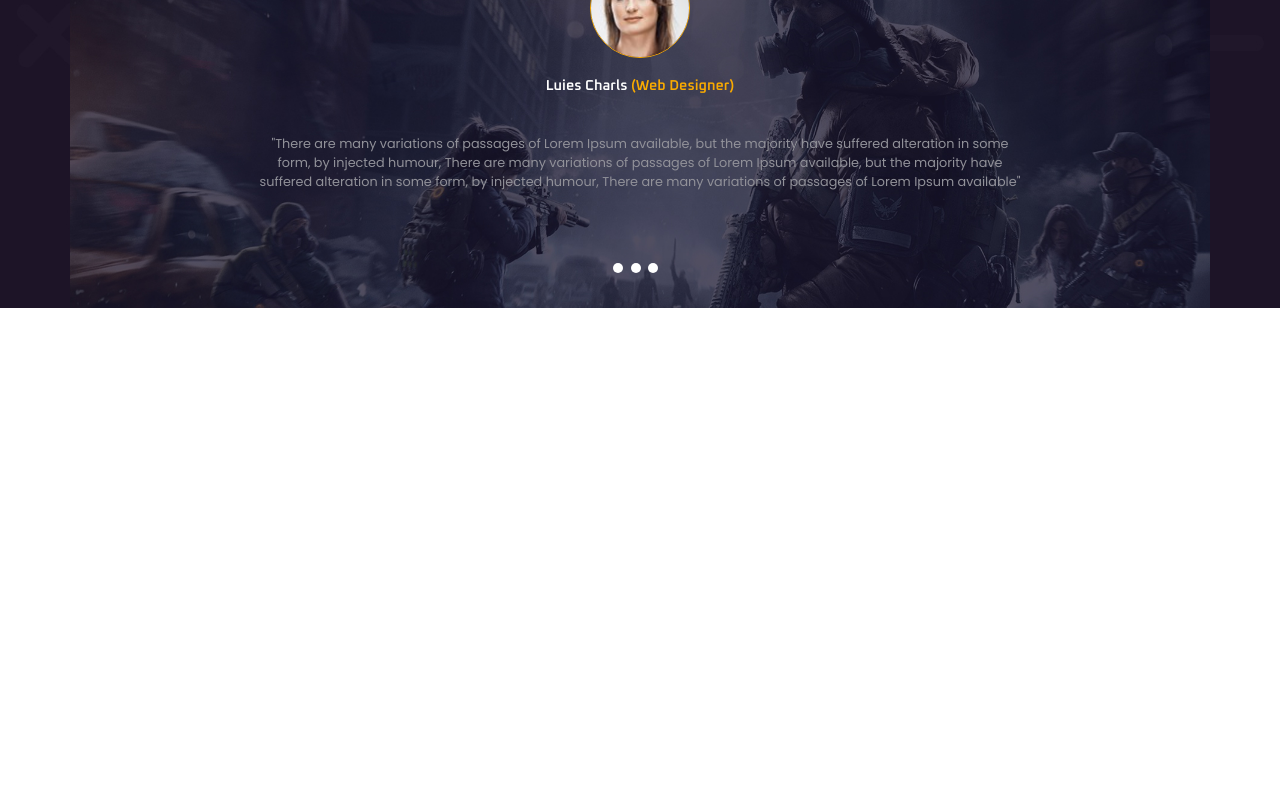
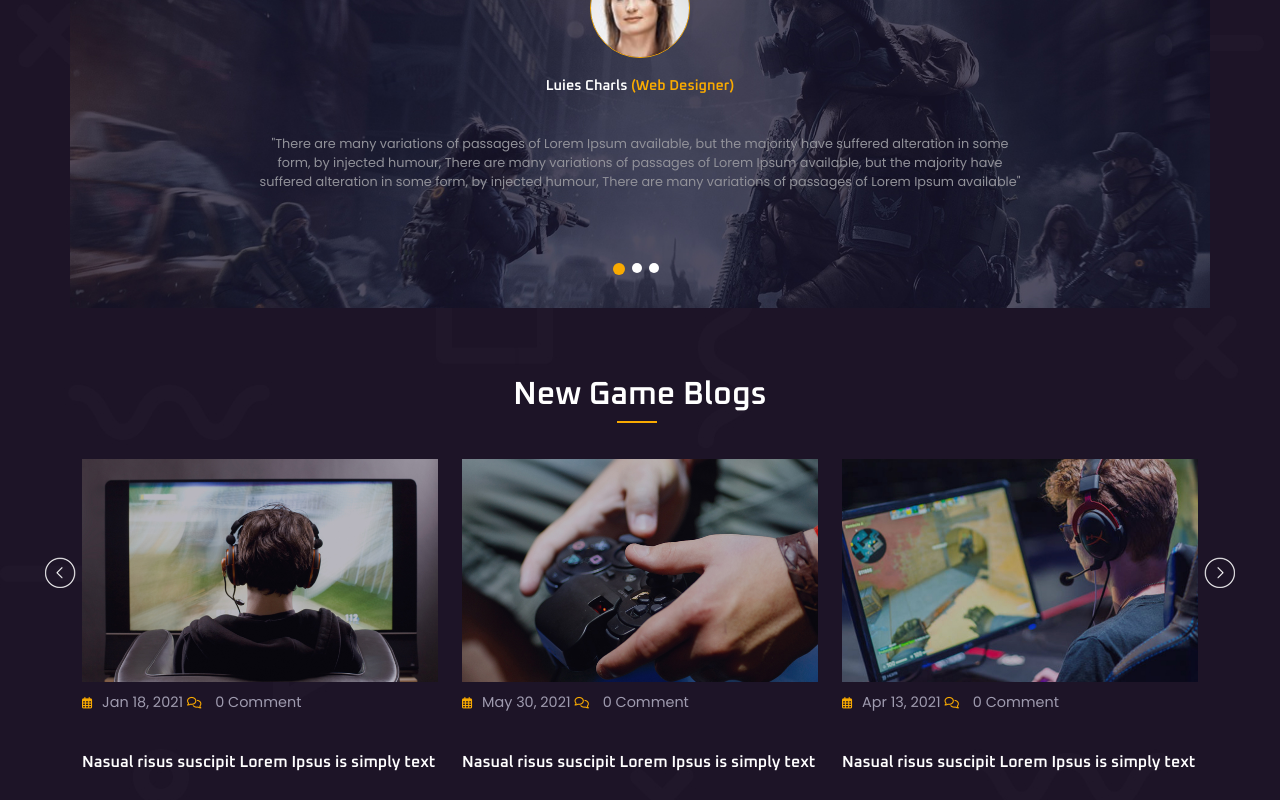
Before and after one commit to MaxPredathor/proj-html-vuejs, a Vue app: page / in a window 1280 px wide. Shown: the part 3875-4675 px from the top of the page. Before the commit the page ends 4183 px from the top, so only its background shows below. Built offline with nearby package versions, Linux system fonts and the light colour scheme.

Commit message:
added last slider and fixed sliding function

```diff
--- a/src/App.vue
+++ b/src/App.vue
@@ -107,7 +107,7 @@
       </div>
     </section>
     <section class="container position-relative">
-      <div class="row mt-5 mb-3 d-flex justify-content-between flex-column align-items-center">
+      <div class="row mt-5 mb-3 justify-content-between flex-column align-items-center">
         <h2 class="category">Deal Of The Day</h2>
         <div class="small-border position-absolute"></div>
         <div class="choice d-flex justify-content-evenly align-items-center">
@@ -117,7 +117,7 @@
           <div class="col-3 p-3">secs</div>
         </div>
       </div>
-      <div ref="slider" class="row d-flex overflow-hidden flex-nowrap mt-5" >
+      <div ref="slider2" class="row overflow-hidden flex-nowrap mt-5" >
         <ProductCard v-for="item in store.bestSellersProduct"
         :img="item.img"
         :name="item.name"
@@ -127,8 +127,8 @@
         :discount="item.discount"
         :discPrize="item.discountedPrice"
         />
-        <div id="prev" class="two" @click="scrollLeft(0, - 330)"></div>
-        <div id="next" class="two" @click="scrollRight(0, + 330)"></div>
+        <div id="prev" class="two" @click="scrollLeft2(0, - 330)"></div>
+        <div id="next" class="two" @click="scrollRight2(0, + 330)"></div>
       </div>
     </section>
     <section id="the-division" class="container position-relative">
@@ -141,9 +141,25 @@
         />
       </div>
       <div class="dot-container">
-        <div class="dot" @click="scrollQuotes(0, 0)"></div>
-        <div class="dot" @click="scrollQuotes(0, + 1325)"></div>
-        <div class="dot" @click="scrollQuotes(0, + 2700)"></div>
+        <div class="dot" :class="{'active-dot': store.slideOneActive}" @click="scrollQuotes(0, 0), switchDotFlags()"></div>
+        <div class="dot" :class="{'active-dot': store.slideTwoActive}" @click="scrollQuotes(0, + 1325), switchDotFlags2()"></div>
+        <div class="dot" :class="{'active-dot': store.slideThreeActive}" @click="scrollQuotes(0, + 2700), switchDotFlags3()"></div>
+      </div>
+    </section>
+    <section class="container position-relative">
+      <div class="row mt-5 mb-3 d-flex justify-content-between flex-column align-items-center">
+        <h2 class="category">New Game Blogs</h2>
+        <div class="small-border position-absolute"></div>
+      </div>
+      <div ref="blogs" class="row overflow-hidden flex-nowrap mt-2">
+        <BlogsCard v-for="item in store.gameBlogs"
+        :date="item.date"
+        :comments="item.comments"
+        :desc="item.desc"
+        :img="item.image"
+        />
+        <div id="prev" class="three" @click="scrollLeftBlogs(0, - 440)"></div>
+        <div id="next" class="three" @click="scrollRightBlogs(0, + 440)"></div>
       </div>
     </section>
   </main>
@@ -156,6 +172,7 @@ import LargeCard from './components/LargeCard.vue'
 import VerticalCard from './components/VerticalCard.vue'
 import ProductCard from './components/ProductCard.vue'
 import SliderQuotes from './components/SliderQuotes.vue'
+import BlogsCard from './components/BlogsCard.vue'
   export default {
     name: 'App',
     components: {
@@ -164,6 +181,7 @@ import SliderQuotes from './components/SliderQuotes.vue'
       VerticalCard,
       ProductCard,
       SliderQuotes,
+      BlogsCard,
     },
     data(){
       return{
@@ -180,7 +198,6 @@ import SliderQuotes from './components/SliderQuotes.vue'
         store.bestSellers = false
       },
       scrollLeft(x, y){
-
         const slider = this.$refs.slider
         slider.scrollBy({
           top: x,
@@ -190,37 +207,69 @@ import SliderQuotes from './components/SliderQuotes.vue'
       },
       scrollRight(x, y){
         const slider = this.$refs.slider
-        if(store.featured){
-          this.featuredCounter++
-          if(this.featuredCounter > store.featuredProducts.length){
-            this.featuredCounter = 4
         slider.scrollBy({
-              top: 0,
-              left: - 1980,
-              // behavior : "smooth"
+          top: x,
+          left: y,
+          behavior : "smooth"
         });
-          }
-        }else if(store.newArrival){
-          this.newArrivalCounter++
-          if(this.newArrivalCounter > store.newArrivalProducts.length){
-            this.newArrivalCounter = 4
+        // if(store.featured){
+        //   this.featuredCounter++
+        //   if(this.featuredCounter > store.featuredProducts.length){
+        //     this.featuredCounter = 4
+        //     slider.scrollBy({
+        //       top: 0,
+        //       left: - 1980,
+        //       // behavior : "smooth"
+        //     });
+        //   }
+        // }else if(store.newArrival){
+        //   this.newArrivalCounter++
+        //   if(this.newArrivalCounter > store.newArrivalProducts.length){
+        //     this.newArrivalCounter = 4
+        //     slider.scrollBy({
+        //       top: 0,
+        //       left: - 1980,
+        //       // behavior : "smooth"
+        //     });
+        //   }
+        // }else{
+        //   this.bestSellersCounter++
+        //   if(this.bestSellersCounter > store.bestSellersProduct.length){
+        //     this.bestSellersCounter = 4
+        //     slider.scrollBy({
+        //       top: 0,
+        //       left: - 1980,
+        //       // behavior : "smooth"
+        //     });
+        //   }
+        // }
+      },
+      scrollLeft2(x, y){
+        const slider = this.$refs.slider2
         slider.scrollBy({
-              top: 0,
-              left: - 1980,
-              // behavior : "smooth"
+          top: x,
+          left: y,
+          behavior : "smooth"
       });
-          }
-        }else{
-          this.bestSellersCounter++
-          if(this.bestSellersCounter > store.bestSellersProduct.length){
-            this.bestSellersCounter = 4
+      },
+      scrollRight2(x, y){
+        const slider = this.$refs.slider2
         slider.scrollBy({
-              top: 0,
-              left: - 1980,
-              // behavior : "smooth"
+          top: x,
+          left: y,
+          behavior : "smooth"
         });
-          }
-        }
+      },
+      scrollLeftBlogs(x, y){
+        const slider = this.$refs.blogs
+        slider.scrollBy({
+          top: x,
+          left: y,
+          behavior : "smooth"
+      });
+      },
+      scrollRightBlogs(x, y){
+        const slider = this.$refs.blogs
         slider.scrollBy({
           top: x,
           left: y,
@@ -234,6 +283,21 @@ import SliderQuotes from './components/SliderQuotes.vue'
           left: x,
           behavior: "smooth"
         });
+      },
+      switchDotFlags(){
+        store.slideOneActive = true
+        store.slideTwoActive = false
+        store.slideThreeActive = false
+      },
+      switchDotFlags2(){
+        store.slideOneActive = false
+        store.slideTwoActive = true
+        store.slideThreeActive = false
+      },
+      switchDotFlags3(){
+        store.slideOneActive = false
+        store.slideTwoActive = false
+        store.slideThreeActive = true
       },
     },
   }
@@ -269,6 +333,9 @@ import SliderQuotes from './components/SliderQuotes.vue'
     #prev.two{
       top: 50%;
     }
+    #prev.three{
+      top: 45%;
+    }
     #next{
       width: 32px;
       height: 32px;
@@ -287,6 +354,9 @@ import SliderQuotes from './components/SliderQuotes.vue'
     }
     #next.two{
       top: 50%;
+    }
+    #next.three{
+      top: 45%;
     }
     #the-division{
       background-image: url(/images/parallax.jpg);
@@ -310,9 +380,15 @@ import SliderQuotes from './components/SliderQuotes.vue'
 
           &:hover{
             background-color: $palette_yellow;
-            transform: scale(120%);
+            transform: scale(110%);
             transition: all 0.2s ease;
           }
+        }
+        .active-dot{
+          background-color: $palette_yellow;
+          width: 12px;
+          height: 12px;
+          padding-bottom: 5px;
         }
       }
     }
--- a/src/assets/data/store.js
+++ b/src/assets/data/store.js
@@ -255,6 +255,9 @@ export const store = reactive({
   featured: true,
   newArrival: false,
   bestSellers: false,
+  slideOneActive: true,
+  slideTwoActive: false,
+  slideThreeActive: false,
   featuredProducts: [
     {
       img: "/images/02-327x327.jpg",
@@ -566,4 +569,66 @@ export const store = reactive({
         '"It is a long established fact that a reader will be distracted by the readable content of a page when looking at its layout. The point of using Lorem Ipsum is that it has a more-or-less normal distribution of letters, as opposed to using Content here, content here, making it look like readable English."',
     },
   ],
+  gameBlogs: [
+    {
+      date: "Jan 18, 2021",
+      comments: 0,
+      desc: "Nasual risus suscipit Lorem Ipsus is simply text",
+      image: "/images/Nisi-ut-aliquid-ex-ea-com.jpg",
+    },
+    {
+      date: "May 30, 2021",
+      comments: 0,
+      desc: "Nasual risus suscipit Lorem Ipsus is simply text",
+      image: "/images/Architecto-beatae-vitae-dicta.jpg",
+    },
+    {
+      date: "Apr 13, 2021",
+      comments: 0,
+      desc: "Nasual risus suscipit Lorem Ipsus is simply text",
+      image: "/images/At-vero-eos-et-accusamus.jpg",
+    },
+    {
+      date: "Feb 13, 2021",
+      comments: 0,
+      desc: "Nasual risus suscipit Lorem Ipsus is simply text",
+      image: "/images/Blandit-praesen-volupta.jpg",
+    },
+    {
+      date: "Feb 4, 2021",
+      comments: 0,
+      desc: "Nasual risus suscipit Lorem Ipsus is simply text",
+      image: "/images/Consequunt-magni-dolores.jpg",
+    },
+    {
+      date: "Feb 4, 2021",
+      comments: 0,
+      desc: "Nasual risus suscipit Lorem Ipsus is simply text",
+      image: "/images/Et-quasi-architecto-beate.jpg",
+    },
+    {
+      date: "Oct 31, 2021",
+      comments: 0,
+      desc: "Nasual risus suscipit Lorem Ipsus is simply text",
+      image: "/images/Illo-inventore-veritatis-quasi.jpg",
+    },
+    {
+      date: "Dec 10, 2021",
+      comments: 0,
+      desc: "Nasual risus suscipit Lorem Ipsus is simply text",
+      image: "/images/Laborum-et-dolor-fuga-Et.jpg",
+    },
+    {
+      date: "Jan 4, 2021",
+      comments: 0,
+      desc: "Nasual risus suscipit Lorem Ipsus is simply text",
+      image: "/images/Omnis-iste-natus-error-sit.jpg",
+    },
+    {
+      date: "Jan 4, 2021",
+      comments: 0,
+      desc: "Nasual risus suscipit Lorem Ipsus is simply text",
+      image: "/images/Rerum-facilis-est-et-exped.jpg",
+    },
+  ],
 });
--- /dev/null
+++ b/src/components/BlogsCard.vue
@@ -0,0 +1,75 @@
+<template>
+    <div class="col-4 my-div">
+        <div>
+            <img :src="img" alt="PlaceHolder Img">
+        </div>
+        <div class="text">
+            <p><i class="fa-regular fa-calendar-days"></i>{{ date }} <i class="fa-regular fa-comments"></i> {{ comments }} Comment</p>
+            <div class="desc-container">
+                <p>{{ desc }}</p>
+            </div>
+        </div>
+    </div>
+
+</template>
+
+<script>
+    export default {
+        name: 'BlogsCard',
+        props:{
+            date:{
+                type: String,
+                required: true,
+                default: 'No date Found'
+            },
+            comments:{
+                type: Number,
+                required: true,
+            },
+            desc:{
+                type: String,
+                required: true,
+            },
+            img:{
+                type: String,
+                required: true,
+            }
+        }
+    }
+</script>
+
+<style lang="scss" scoped>
+@use '../assets/styles/partials/variables' as *;
+.my-div{
+
+    img{
+        width: 100%;
+    }
+
+    .text{
+
+        p{
+            color: $small_text;
+            padding: 10px 0px;
+            font-size: 0.9em;
+
+            i{
+                color: $palette_yellow;
+                padding-right: 10px;
+                font-size: 0.8em;
+            }
+        }
+        .desc-container{
+            font-family: 'Oxanium', sans-serif;
+
+            p{
+                font-weight: bold;
+                color: white;
+                font-size: 1em;
+            }
+        }
+    }
+}
+
+
+</style>
--- a/src/components/SliderQuotes.vue
+++ b/src/components/SliderQuotes.vue
@@ -49,6 +49,7 @@
             }
         }
         p{
+            width: 80%;
             padding: 10px 0;
             color: #919199;
             font-size: 0.8em;
```
Lines whose indentation alone changed are shown as unchanged.
